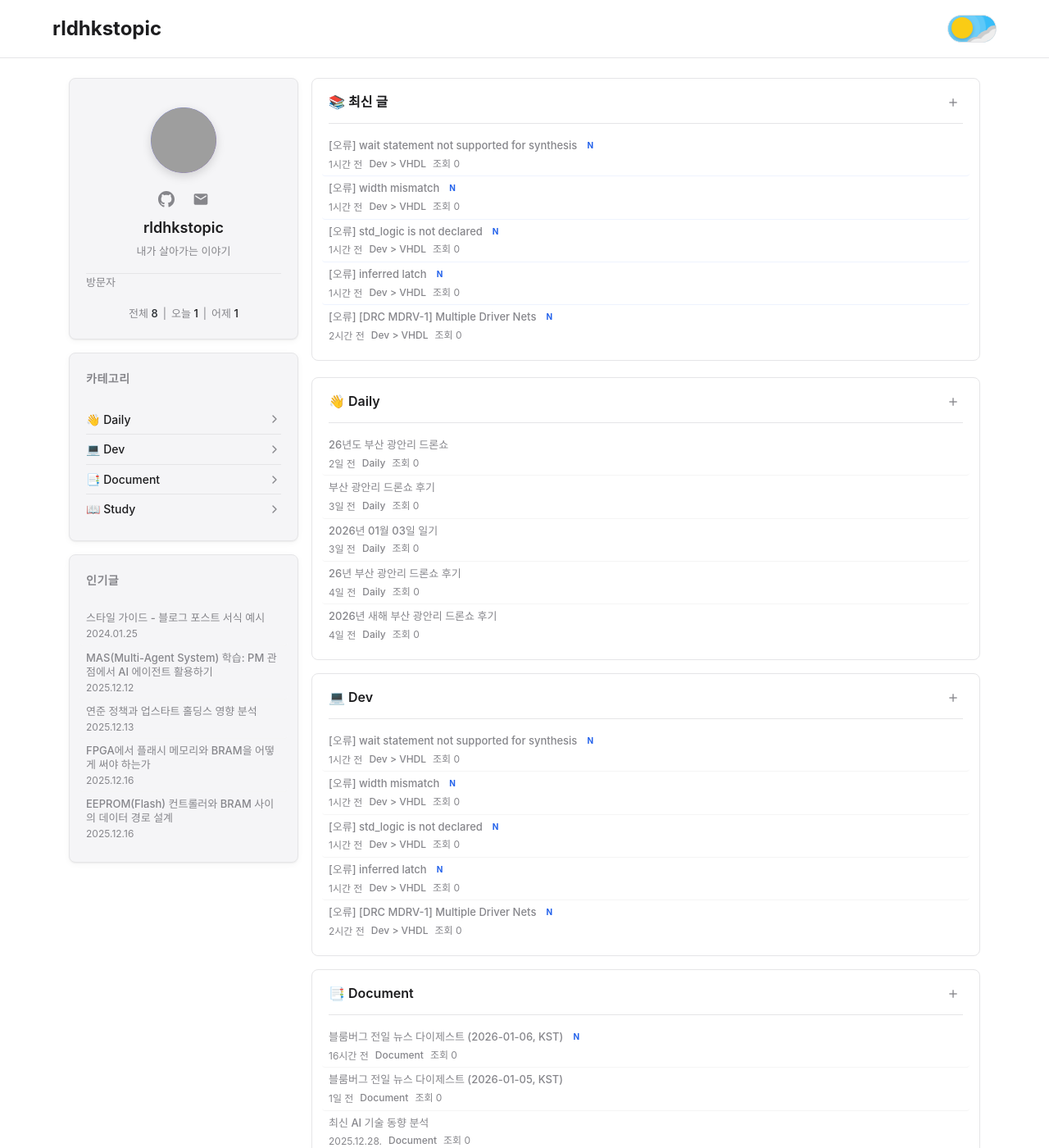
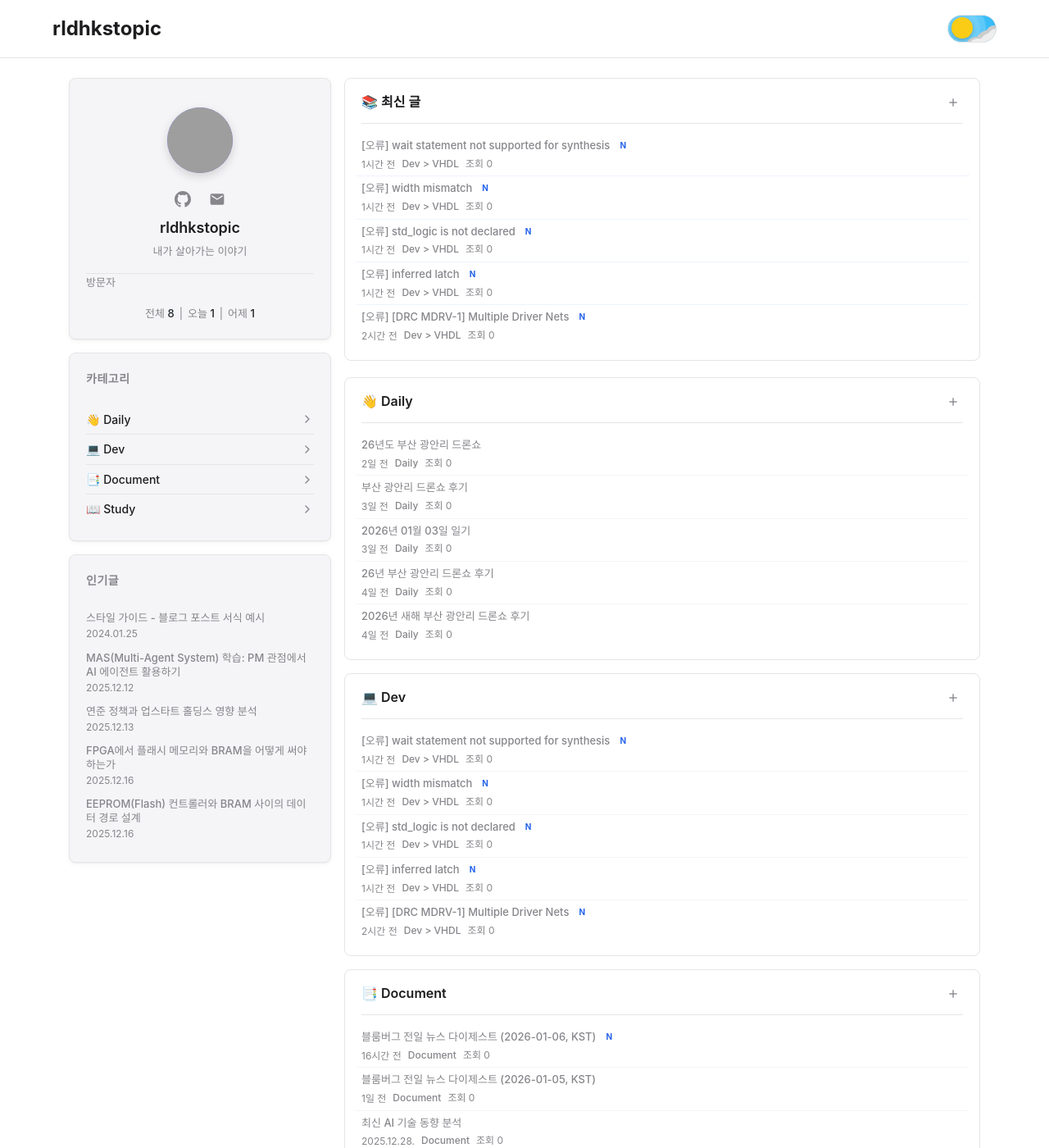
Before and after one commit to rldhkstopic/rldhkstopic.github.io, a Jekyll site: the page built from index.html, in a window 1280 px wide and 1400 px high. Shown: the whole window at 82% size. Built offline with Jekyll 4.4.1, drawn with Linux system fonts in a browser that asks for light colours; nearby versions of some CDN libraries; a style sheet for code colours, icons or effects is not loaded; grey boxes are pictures that could not be loaded.

Commit message:
Fix: improve responsive layout without breaking desktop

```diff
--- a/assets/css/main.css
+++ b/assets/css/main.css
@@ -407,20 +407,24 @@ body.home-page .site-header {
 /* Home Page Layout - 게시판 형식 */
 .home {
   display: grid;
-  grid-template-columns: 280px 1fr;
+  grid-template-columns: clamp(260px, 28vw, 320px) minmax(0, 1fr);
+  grid-template-areas: "sidebar main";
   gap: 1rem;
   max-width: 1200px;
   margin: 0 auto;
   padding: 1.5rem 20px;
   position: relative;
   z-index: 1;
+  align-items: start;
 }
 
 /* Left Sidebar - 프로필 & 카테고리 */
 .sidebar {
+  grid-area: sidebar;
   position: sticky;
   top: 2rem;
   height: fit-content;
+  min-width: 0;
 }
 
 .sidebar-section {
@@ -808,7 +812,9 @@ body.home-page .site-header {
 
 /* Main Content Area - 게시판 */
 .main-content {
+  grid-area: main;
   min-height: 600px;
+  min-width: 0;
 }
 
 .content-section {
@@ -1115,7 +1121,8 @@ body.home-page .site-header {
   max-width: 1200px;
   margin: 0 auto;
   display: grid;
-  grid-template-columns: 1fr 280px;
+  grid-template-columns: minmax(0, 1fr) 280px;
+  grid-template-areas: "post toc";
   gap: 2rem;
   align-items: start;
 }
@@ -1123,7 +1130,24 @@ body.home-page .site-header {
 /* 개발 글은 더 넓은 레이아웃 */
 .post-container-wide {
   max-width: 1400px;
-  grid-template-columns: 1fr 300px;
+  grid-template-columns: minmax(0, 1fr) 300px;
+}
+
+.post-container > .post {
+  grid-area: post;
+  min-width: 0;
+}
+
+.post-container > .post-toc {
+  grid-area: toc;
+  min-width: 0;
+}
+
+/* Long tokens (URLs/paths) should not cause horizontal scrolling */
+.post-content,
+.post-list-title {
+  overflow-wrap: anywhere;
+  word-break: break-word;
 }
 
 .post-container-wide .post {
@@ -2352,23 +2376,30 @@ article div[role="doc-endnotes"] {
 }
 
 /* Responsive */
-@media (max-width: 968px) {
+/* Narrow screens + mobile "desktop mode" (coarse pointer): stack layout */
+@media (max-width: 1100px), (pointer: coarse) {
   .home {
     grid-template-columns: 1fr;
+    grid-template-areas:
+      "main"
+      "sidebar";
+    padding: 1rem 16px;
   }
 
   .sidebar {
     position: static;
+    top: auto;
   }
 
   .sidebar-section {
     margin-bottom: 1rem;
   }
-}
-
-@media (max-width: 968px) {
+
   .post-container {
     grid-template-columns: 1fr;
+    grid-template-areas:
+      "toc"
+      "post";
   }
 
   .post-container-wide {
@@ -2377,7 +2408,7 @@ article div[role="doc-endnotes"] {
 
   .post-toc {
     position: static;
-    order: -1;
+    top: auto;
     margin-bottom: 2rem;
   }
 }
@@ -2413,3 +2444,12 @@ article div[role="doc-endnotes"] {
     margin-top: 5vh;
   }
 }
+
+@media (max-width: 480px) {
+  .wrapper {
+    padding: 0 14px;
+  }
+  .home {
+    padding: 1rem 14px;
+  }
+}
```
